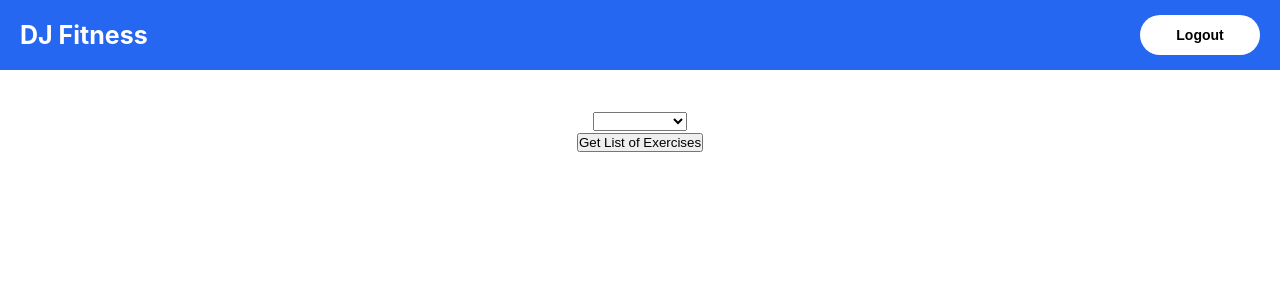
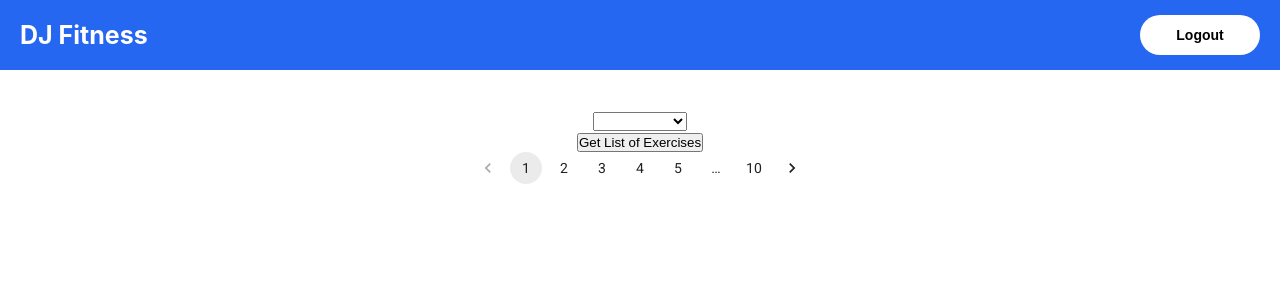
Before and after one commit to dariancmagee/capstone, a React (Create React App) app in the folder client/: page / in a window 1280 px wide. Shown: the top 300 px of the page. Built offline with nearby package versions, Linux system fonts and the light colour scheme; sample sign-in values are in the browser's storage; the HTML template or start-up script is replaced by a standard one.

Commit message:
updated pagination

```diff
--- /dev/null
+++ b/client/src/components/Main/Pagination.js
@@ -0,0 +1,11 @@
+import * as React from 'react';
+import Pagination from '@mui/material/Pagination';
+import Stack from '@mui/material/Stack';
+
+export default function BasicPagination() {
+  return (
+    <Stack spacing={2}>
+      <Pagination count={10} />
+    </Stack>
+  );
+}
--- a/client/src/components/Main/index.jsx
+++ b/client/src/components/Main/index.jsx
@@ -2,6 +2,7 @@ import styles from "./styles.module.css";
 import React, {useState} from 'react';
 import MediaCard from "../../Cards";
 import ExerciseCard from "../../ExerciseCard";
+import BasicPagination from "./Pagination";
 
 
 const exerciseKey = 'c4f1ecc02bmsh0c475a9f65f03e4p12e506jsncd38e84e3ffd';
@@ -106,6 +107,7 @@ function Home() {
          <ExerciseCard key={exercise.id} {...exercise} addToFavorites={addToFavorites} isAddedFavorite={addedFavorite}/>
        )
      })}
+     <BasicPagination  />
      </div>
     </div>
   );
```
Also changed, not shown: 2 other files (tests, documents, lock files or other folders).
